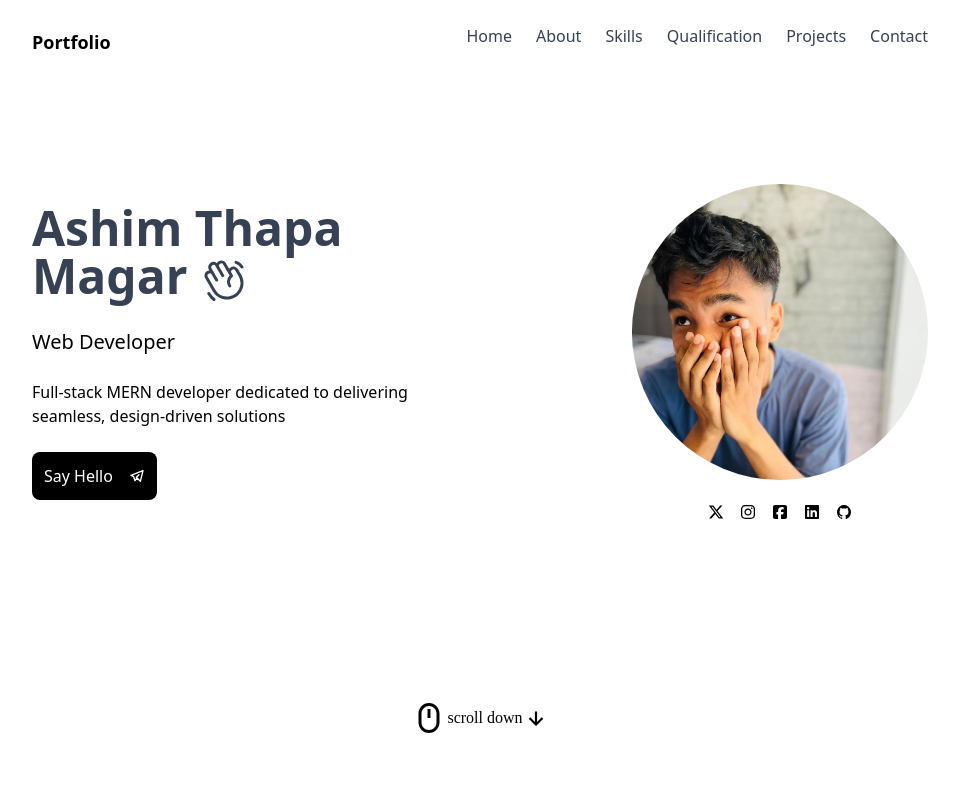
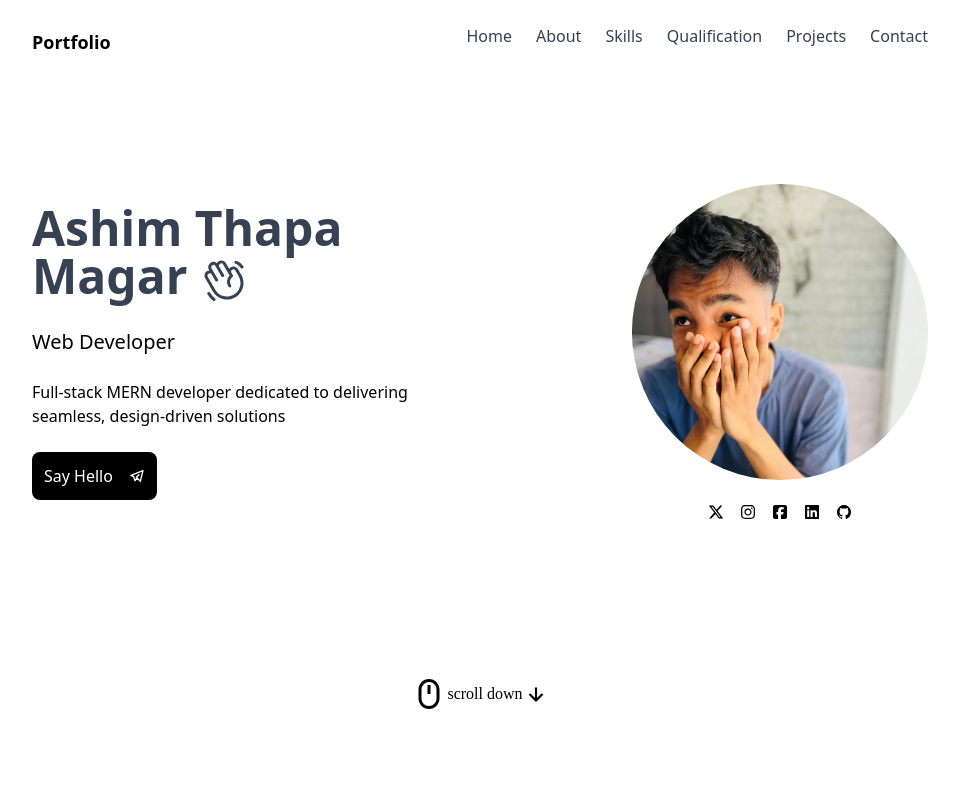
Before and after one commit to ashim086/my-portfolio, a Next.js app: page / in a window 1280 px wide. Shown: the top 800 px of the page, without its empty margins (160-1119 px from the left). Built offline with nearby package versions, Linux system fonts and the light colour scheme.

Commit message:
cv updated

```diff
--- a/src/app/components/home/herosection.tsx
+++ b/src/app/components/home/herosection.tsx
@@ -52,7 +52,7 @@ function HeroSection() {
                 </div>
             </div>
 
-            <div className='align-baseline mt-19 flex justify-center    content-end '>
+            <div className='align-baseline mt-19 flex justify-center    content-end mb-6'>
                 <Link href={'#about'} scroll={true} className=''>
                     <p className='flex items-center '>
 
```
Also changed, not shown: 1 other file (tests, documents, lock files or other folders).
